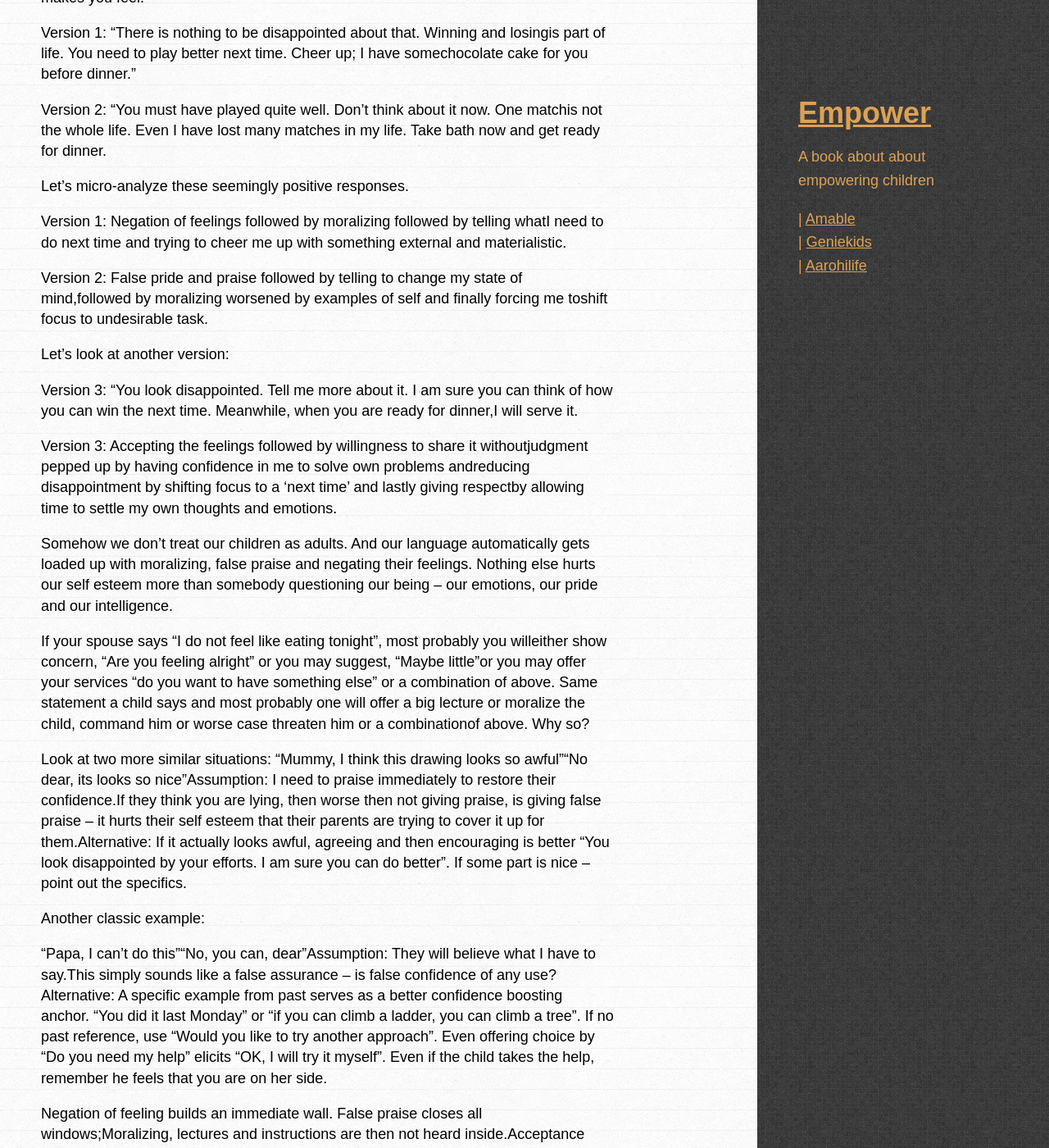
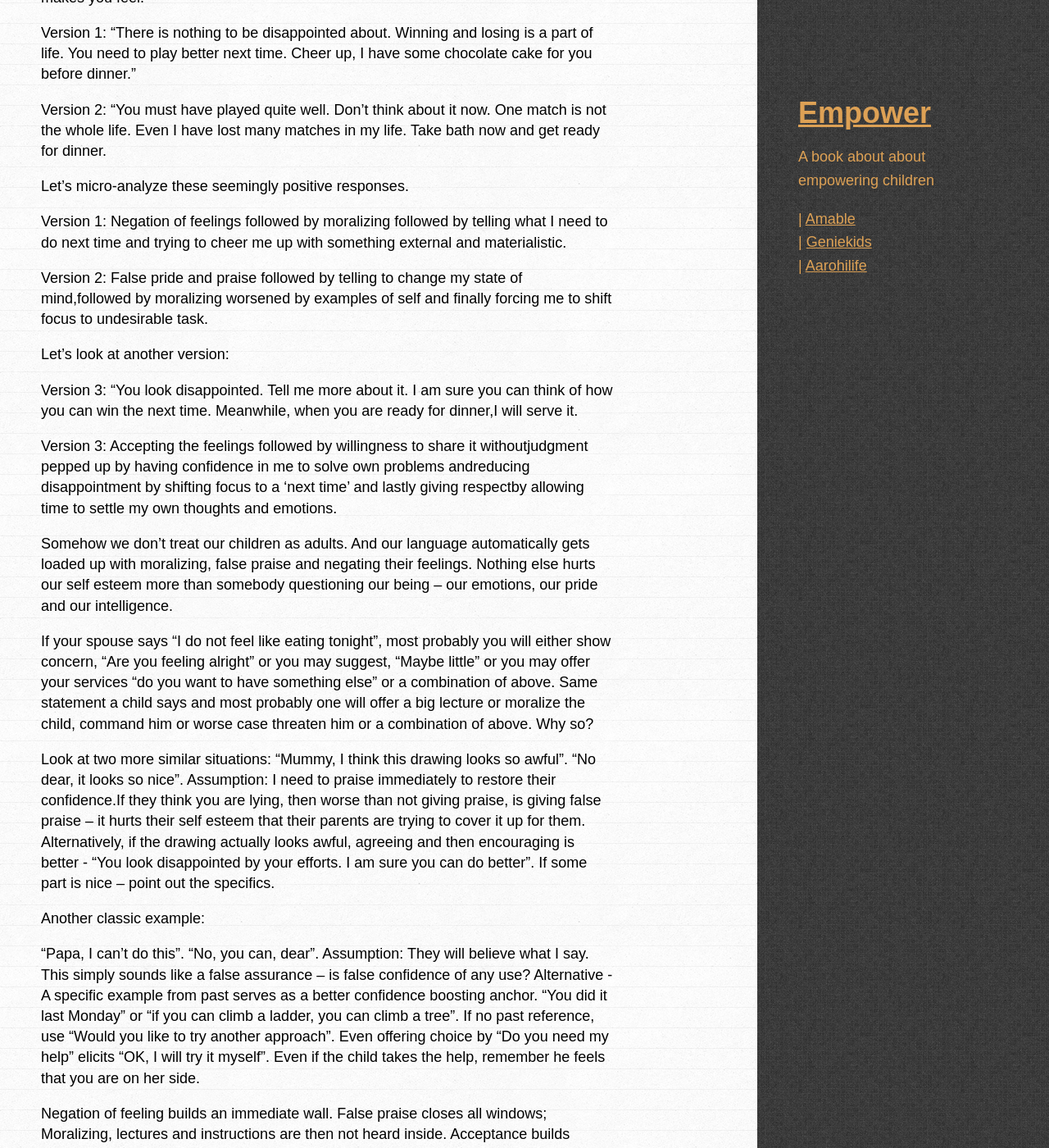
Before and after one commit to amitkaps/empower, a Jekyll site: the page built from _posts/2013-08-10-response.md, in a window 1280 px wide and 1400 px high, scrolled down 257 px. Shown: the whole window at 82% size. Built offline with Jekyll 4.4.1, drawn with Linux system fonts in a browser that asks for light colours; some web fonts are replaced; some of the changed text lies outside the part shown.

Commit message:
Updated 2013-08-10-response.md

```diff
--- a/_posts/2013-08-10-response.md
+++ b/_posts/2013-08-10-response.md
@@ -3,19 +3,20 @@ layout: chapter
 title: Responsive Response
 permalink: response
 category: communication
+published: true
 ---
 
-Suppose you as a child lost your cricket match. Disappointed, you reach homeand break the news. We have three versions for you – pause after each and thinkhow it makes you feel.
+Suppose you as a child lost your cricket match. Disappointed, you reach home and break the news. We have three versions for you – pause after each and think how it makes you feel.
 
-Version 1: “There is nothing to be disappointed about that. Winning and losingis part of life. You need to play better next time. Cheer up; I have somechocolate cake for you before dinner.”
+Version 1: “There is nothing to be disappointed about. Winning and losing is a part of life. You need to play better next time. Cheer up, I have some chocolate cake for you before dinner.”
 
-Version 2: “You must have played quite well. Don’t think about it now. One matchis not the whole life. Even I have lost many matches in my life. Take bath now and get ready for dinner.
+Version 2: “You must have played quite well. Don’t think about it now. One match is not the whole life. Even I have lost many matches in my life. Take bath now and get ready for dinner.
 
 Let’s micro-analyze these seemingly positive responses.
 
-Version 1: Negation of feelings followed by moralizing followed by telling whatI need to do next time and trying to cheer me up with something external and materialistic.
+Version 1: Negation of feelings followed by moralizing followed by telling what I need to do next time and trying to cheer me up with something external and materialistic.
 
-Version 2: False pride and praise followed by telling to change my state of mind,followed by moralizing worsened by examples of self and finally forcing me toshift focus to undesirable task.
+Version 2: False pride and praise followed by telling to change my state of mind,followed by moralizing worsened by examples of self and finally forcing me to shift focus to undesirable task.
 
 Let’s look at another version:
 
@@ -25,16 +26,16 @@ Version 3: Accepting the feelings followed by willingness to share it withoutjud
 
 Somehow we don’t treat our children as adults. And our language automatically gets loaded up with moralizing, false praise and negating their feelings. Nothing else hurts our self esteem more than somebody questioning our being – our emotions, our pride and our intelligence.
 
-If your spouse says “I do not feel like eating tonight”, most probably you willeither show concern, “Are you feeling alright” or you may suggest, “Maybe little”or you may offer your services “do you want to have something else” or a combination of above.
-Same statement a child says and most probably one will offer a big lecture or moralize the child, command him or worse case threaten him or a combinationof above. Why so?
+If your spouse says “I do not feel like eating tonight”, most probably you will either show concern, “Are you feeling alright” or you may suggest, “Maybe little” or you may offer your services “do you want to have something else” or a combination of above.
+Same statement a child says and most probably one will offer a big lecture or moralize the child, command him or worse case threaten him or a combination of above. Why so?
 
 Look at two more similar situations:
-“Mummy, I think this drawing looks so awful”“No dear, its looks so nice”Assumption: I need to praise immediately to restore their confidence.If they think you are lying, then worse then not giving praise, is giving false praise – it hurts their self esteem that their parents are trying to cover it up for them.Alternative: If it actually looks awful, agreeing and then encouraging is better “You look disappointed by your efforts. I am sure you can do better”. If some part is nice – point out the specifics.
+“Mummy, I think this drawing looks so awful”. “No dear, it looks so nice”. Assumption: I need to praise immediately to restore their confidence.If they think you are lying, then worse than not giving praise, is giving false praise – it hurts their self esteem that their parents are trying to cover it up for them. Alternatively, if the drawing actually looks awful, agreeing and then encouraging is better - “You look disappointed by your efforts. I am sure you can do better”. If some part is nice – point out the specifics.
 
 Another classic example:
 
-“Papa, I can’t do this”“No, you can, dear”Assumption: They will believe what I have to say.This simply sounds like a false assurance – is false confidence of any use? Alternative: A specific example from past serves as a better confidence boosting anchor. “You did it last Monday” or “if you can climb a ladder, you can climb a tree”. If no past reference, use “Would you like to try another approach”. Even offering choice by “Do you need my help” elicits “OK, I will try it myself”. Even if the child takes the help, remember he feels that you are on her side.
+“Papa, I can’t do this”. “No, you can, dear”. Assumption: They will believe what I say. This simply sounds like a false assurance – is false confidence of any use? Alternative - A specific example from past serves as a better confidence boosting anchor. “You did it last Monday” or “if you can climb a ladder, you can climb a tree”. If no past reference, use “Would you like to try another approach”. Even offering choice by “Do you need my help” elicits “OK, I will try it myself”. Even if the child takes the help, remember he feels that you are on her side.
 
-Negation of feeling builds an immediate wall. False praise closes all windows;Moralizing, lectures and instructions are then not heard inside.Acceptance builds bridges, sensitive praise helps the flow of river, questions and choices spring the flowers all along.
+Negation of feeling builds an immediate wall. False praise closes all windows; Moralizing, lectures and instructions are then not heard inside. Acceptance builds bridges, sensitive praise helps the flow of river, questions and choices spring the flowers all along.
 
 Your choice!
```
